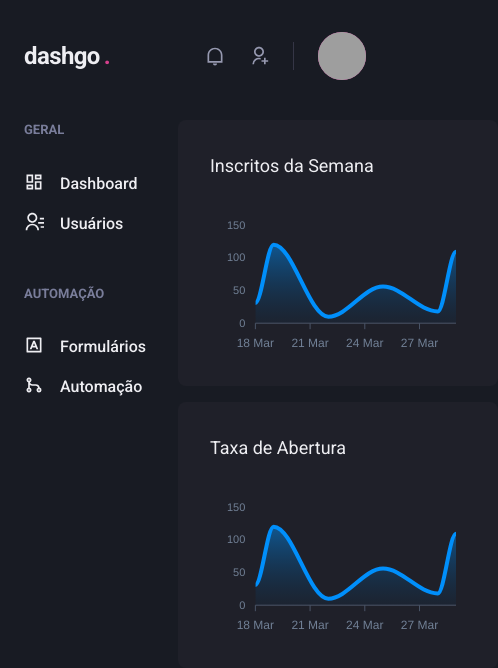
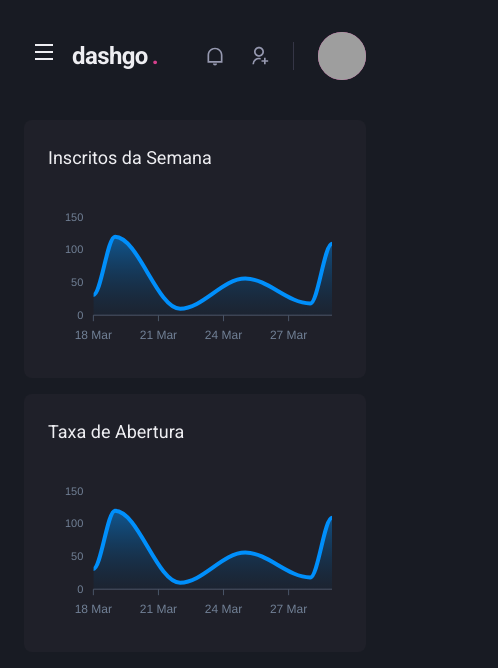
Before and after one commit to VictorHAP1603/dashgo, a Next.js app: page /dashboard in a window 390 px wide. Shown: the top 668 px of the page, 498 px wide, since content can reach past the window. Built offline with nearby package versions, Linux system fonts and the light colour scheme; grey boxes are pictures that could not be loaded.

Commit message:
sidebar e dashboard responsivas

```diff
--- a/src/components/Header/index.tsx
+++ b/src/components/Header/index.tsx
@@ -1,4 +1,6 @@
-import { Flex, useBreakpointValue } from "@chakra-ui/react";
+import { Flex, useBreakpointValue, IconButton, Icon } from "@chakra-ui/react";
+import { RiMenuLine } from "react-icons/ri";
+import { useSidebarDrawer } from "../../context/SidebarContext";
 
 import { Logo } from "./Logo";
 import { NotificationsNav } from "./NotificationsNav";
@@ -7,6 +9,8 @@
 
 export function Header() {
 
+    const { onOpen } = useSidebarDrawer()
+
     const isWideVersion = useBreakpointValue({
         base: false,
         lg: true
@@ -14,6 +18,16 @@
 
     return (
         <Flex w="100%" as="header" maxWidth={1480} h="20" mx="auto" mt="4" align="center" px="6" >
+            {!isWideVersion && (
+                <IconButton
+                    icon={<Icon as={RiMenuLine} />}
+                    fontSize="24"
+                    variant="unstyled"
+                    onClick={onOpen}
+                    aria-label="Open navigation"
+                    mr="2"
+                />
+            )}
             <Logo />
 
             {isWideVersion && <SearchBox />}
--- /dev/null
+++ b/src/components/SiderBar/SiderbarNav.tsx
@@ -0,0 +1,21 @@
+import { Stack } from "@chakra-ui/layout";
+import { RiContactsLine, RiDashboardLine, RiGitMergeLine, RiInputMethodLine } from "react-icons/ri";
+
+import { NavLink } from "./NavLink";
+import { NavSection } from "./NavSection";
+
+export function SidebarNav() {
+    return (
+        <Stack spacing="12" align="flex-start">
+            <NavSection title="Geral">
+                <NavLink icon={RiDashboardLine} text="Dashboard" />
+                <NavLink icon={RiContactsLine} text="Usuários" />
+            </NavSection>
+
+            <NavSection title="Automação">
+                <NavLink icon={RiInputMethodLine} text="Formulários" />
+                <NavLink icon={RiGitMergeLine} text="Automação" />
+            </NavSection>
+        </Stack>
+    )
+}
--- a/src/components/SiderBar/index.tsx
+++ b/src/components/SiderBar/index.tsx
@@ -1,23 +1,40 @@
-import { Box, Stack, Text } from "@chakra-ui/layout";
-import { RiContactsLine, RiDashboardLine, RiGitMergeLine, RiInputMethodLine } from "react-icons/ri";
+import { Box } from "@chakra-ui/layout";
+import { useBreakpointValue } from "@chakra-ui/media-query";
+import { Drawer, DrawerBody, DrawerCloseButton, DrawerContent, DrawerHeader, DrawerOverlay } from "@chakra-ui/modal";
+import { useSidebarDrawer } from "../../context/SidebarContext";
+import { Logo } from "../Header/Logo";
 
-import { NavLink } from "./NavLink";
-import { NavSection } from "./NavSection";
+
+import { SidebarNav } from "./SiderbarNav";
 
 export function Sidebar() {
+
+    const { isOpen, onClose } = useSidebarDrawer()
+
+    const isDrawerSidebar = useBreakpointValue({
+        base: true,
+        lg: false
+    });
+
+    if (isDrawerSidebar) {
+        return (
+            <Drawer isOpen={isOpen} placement="left" onClose={onClose}>
+                <DrawerOverlay>
+                    <DrawerContent bg="gray.800" p="4" >
+                        <DrawerCloseButton mt="6" />
+                        <DrawerHeader> <Logo /> </DrawerHeader>
+                        <DrawerBody>
+                            <SidebarNav />
+                        </DrawerBody>
+                    </DrawerContent>
+                </DrawerOverlay>
+            </Drawer>
+        )
+    }
+
     return (
         <Box as="aside" w="64" mr="8">
-            <Stack spacing="12" align="flex-start">
-                <NavSection title="Geral">
-                    <NavLink icon={RiDashboardLine} text="Dashboard" />
-                    <NavLink icon={RiContactsLine} text="Usuários" />
-                </NavSection>
-
-                <NavSection title="Automação">
-                    <NavLink icon={RiInputMethodLine} text="Formulários" />
-                    <NavLink icon={RiGitMergeLine} text="Automação" />
-                </NavSection>
-            </Stack>
+            <SidebarNav />
         </Box>
     )
 }
--- /dev/null
+++ b/src/context/SidebarContext.tsx
@@ -0,0 +1,30 @@
+import { useDisclosure, UseDisclosureReturn } from "@chakra-ui/react";
+import { useRouter } from "next/router";
+import { createContext, ReactNode, useContext, useEffect } from "react";
+
+type SidebarContextProviderProps = {
+    children: ReactNode;
+}
+type SidebarContextContextData = UseDisclosureReturn
+
+const SidebarDrawerContext = createContext({} as SidebarContextContextData);
+
+export const SidebarContextProvider = ({ children }: SidebarContextProviderProps) => {
+    const disclosure = useDisclosure();
+    const router = useRouter();
+
+    useEffect(() => {
+        disclosure.onClose();
+    }, [router.asPath])
+
+    return (
+        <SidebarDrawerContext.Provider value={disclosure}>
+            {children}
+        </SidebarDrawerContext.Provider>
+    );
+}
+
+export const useSidebarDrawer = () => {
+    const context = useContext(SidebarDrawerContext);
+    return context
+}
--- a/src/pages/_app.tsx
+++ b/src/pages/_app.tsx
@@ -2,11 +2,14 @@
 import { ChakraProvider } from "@chakra-ui/react";
 
 import { theme } from "../styles/theme";
+import { SidebarContextProvider } from "../context/SidebarContext";
 
 function MyApp({ Component, pageProps }: AppProps) {
   return (
     <ChakraProvider theme={theme}>
-      <Component {...pageProps} />
+      <SidebarContextProvider>
+        <Component {...pageProps} />
+      </SidebarContextProvider>
     </ChakraProvider>
   );
 }
--- a/src/pages/dashboard.tsx
+++ b/src/pages/dashboard.tsx
@@ -81,7 +81,7 @@
 
                 <SimpleGrid flex="1" gap="4" minChildWidth="320px" align="flex-start">
                     <Box
-                        p="8"
+                        p={["6", "8"]}
                         bg="gray.800"
                         borderRadius={8}
                         pb="4"
@@ -91,7 +91,7 @@
                     </Box>
 
                     <Box
-                        p="8"
+                        p={["6", "8"]}
                         bg="gray.800"
                         borderRadius={8}
                         pb="4"
```
